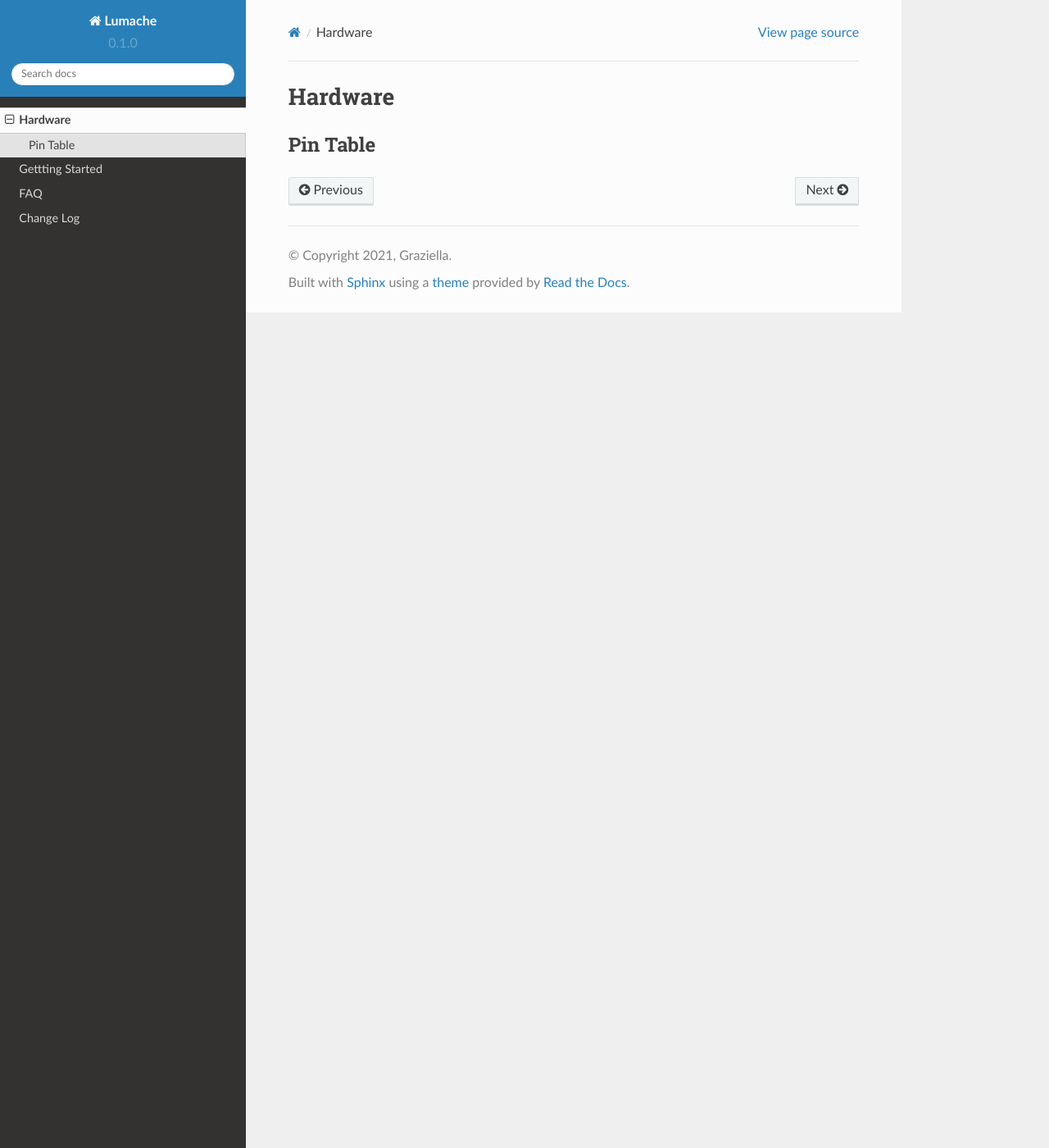
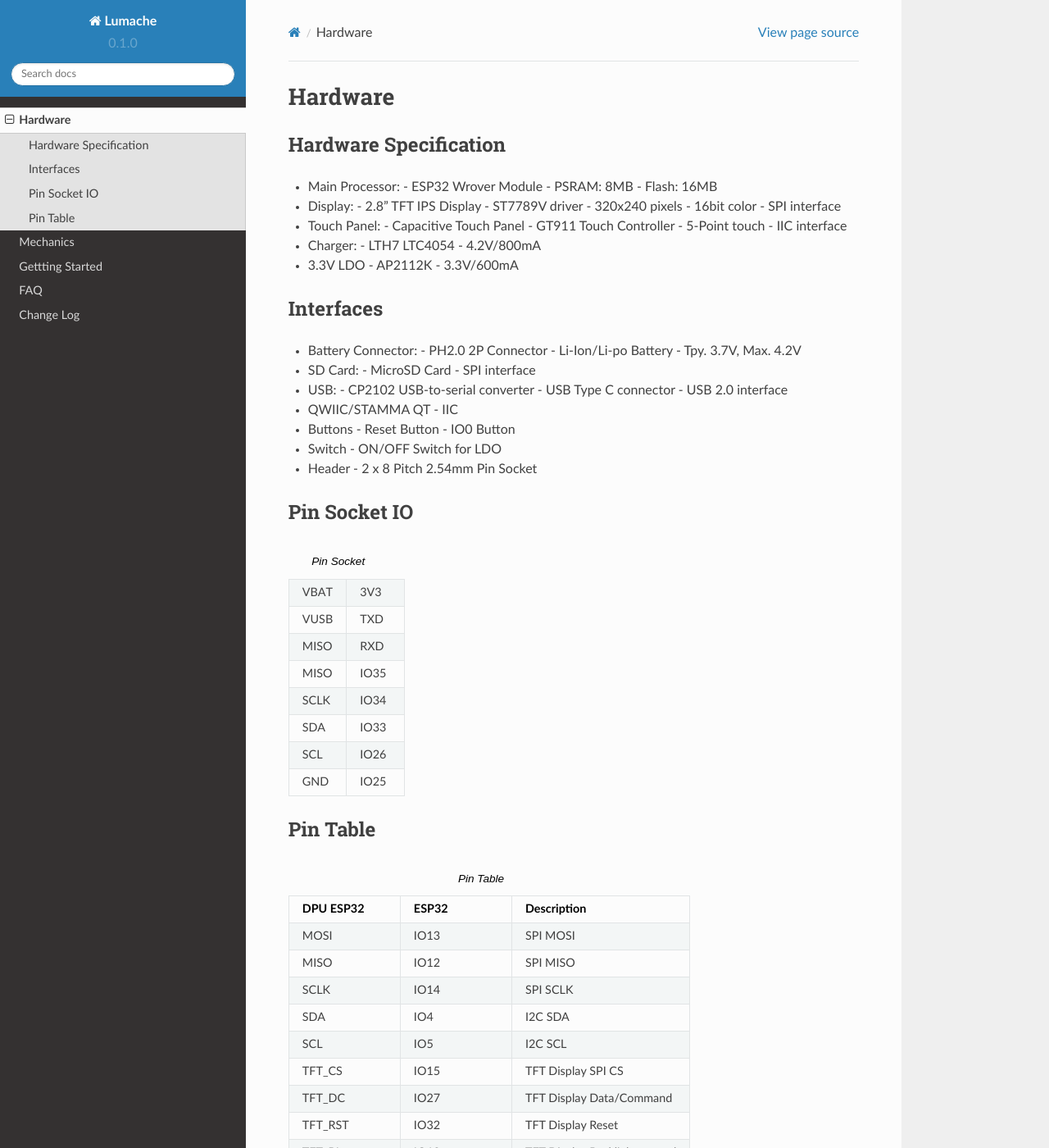
Before and after one commit to TAMCTec/dpu-esp32, a Sphinx documentation site: the page built from docs/source/hardware.rst, in a window 1280 px wide and 1400 px high. Shown: the whole window at 82% size. Built offline with Sphinx 7.4.7 and the Read the Docs theme 2.0.0, drawn with Linux system fonts in a browser that asks for light colours; some of the changed text lies outside the part shown.

Commit message:
add mechanics fill hardware

```diff
--- a/docs/source/hardware.rst
+++ b/docs/source/hardware.rst
@@ -1,5 +1,130 @@
 Hardware
 ==============
 
+Hardware Specification
+----------------------
+
+- Main Processor:
+  - ESP32 Wrover Module
+  - PSRAM: 8MB
+  - Flash: 16MB
+- Display:
+  - 2.8" TFT IPS Display
+  - ST7789V driver
+  - 320x240 pixels
+  - 16bit color
+  - SPI interface
+- Touch Panel:
+  - Capacitive Touch Panel
+  - GT911 Touch Controller
+  - 5-Point touch
+  - IIC interface
+- Charger:
+  - LTH7 LTC4054
+  - 4.2V/800mA
+- 3.3V LDO
+  - AP2112K
+  - 3.3V/600mA
+
+Interfaces
+-----------
+- Battery Connector:
+  - PH2.0 2P Connector
+  - Li-Ion/Li-po Battery
+  - Tpy. 3.7V, Max. 4.2V
+- SD Card:
+  - MicroSD Card
+  - SPI interface
+- USB:
+  - CP2102 USB-to-serial converter
+  - USB Type C connector
+  - USB 2.0 interface
+- QWIIC/STAMMA QT
+  - IIC
+- Buttons
+  - Reset Button
+  - IO0 Button
+- Switch
+  - ON/OFF Switch for LDO
+- Header
+  - 2 x 8 Pitch 2.54mm Pin Socket
+
+Pin Socket IO
+--------------
+
+.. list-table:: Pin Socket
+  :widths: 25 25
+
+  * - VBAT
+    - 3V3
+  * - VUSB
+    - TXD
+  * - MISO
+    - RXD
+  * - MISO
+    - IO35
+  * - SCLK
+    - IO34
+  * - SDA
+    - IO33
+  * - SCL
+    - IO26
+  * - GND
+    - IO25
+
+
 Pin Table
 ---------
+
+.. list-table:: Pin Table
+  :widths: 25 25 40
+  :header-rows: 1
+
+  * - DPU ESP32
+    - ESP32
+    - Description
+  * - MOSI
+    - IO13
+    - SPI MOSI
+  * - MISO
+    - IO12
+    - SPI MISO
+  * - SCLK
+    - IO14
+    - SPI SCLK
+  * - SDA
+    - IO4
+    - I2C SDA
+  * - SCL
+    - IO5
+    - I2C SCL
+  * - TFT_CS
+    - IO15
+    - TFT Display SPI CS
+  * - TFT_DC
+    - IO27
+    - TFT Display Data/Command
+  * - TFT_RST
+    - IO32
+    - TFT Display Reset
+  * - TFT_BL
+    - IO18
+    - TFT Display Backlight control
+  * - SD_CS
+    - IO23
+    - SD Card SPI CS
+  * - SD_CD
+    - IO22
+    - SD Card Detect
+  * - TP_RST
+    - IO21
+    - Touch Panel Reset
+  * - TP_INT
+    - IO19
+    - Touch Panel Interrupt
+  * - BAT_LV
+    - IO39
+    - Battery Level
+  * - CHG
+    - IO36
+    - Charging Detect
```
Also changed, not shown: README.rst (+3 -7 lines), docs/source/mechanics.rst (+10 -0 lines).
